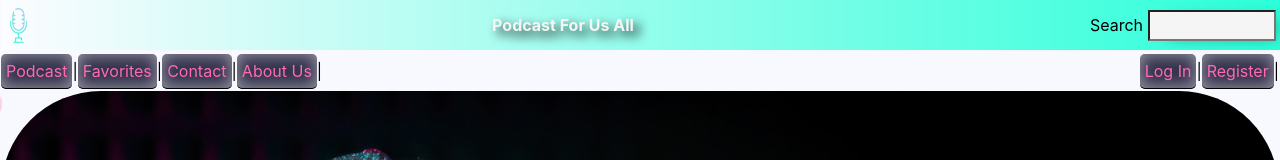
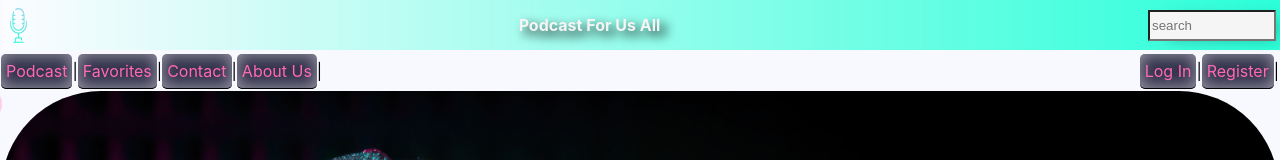
Before and after one commit to Derriel94/podcastTemplete, a React (Vite) app: page / in a window 1280 px wide. Shown: the top 160 px of the page. Built offline with nearby package versions, Linux system fonts and the light colour scheme.

Commit message:
error correction from typescript

```diff
--- a/src/App.tsx
+++ b/src/App.tsx
@@ -1,17 +1,13 @@
 import { useState, useRef } from 'react'
-import reactLogo from './assets/react.svg'
-import banner from './assets/banner.png'
 import { motion } from "framer-motion";
-import Slider from './components/Slider';
-import blobbackground from './assets/blobbackground.png'
+import Slider from './components/Slider.jsx';
 import './App.css'
 
 function App() {
-  const [count, setCount] = useState(0)
-  const [searchbar, setSearchBar] = useState('');
+  const [searchbar, setSearchBar] = useState('search');
   const [displayMobileNav, setDisplayMobileNav] = useState(false);
   const header = useRef();
-  const mobileMenuItems = [];
+  // const mobileMenuItems = [];
 
   const switchMobileNav = () => {
     if (displayMobileNav == false) {
@@ -23,7 +19,7 @@ function App() {
 
   }
 
-  const handleChange = (e) => {
+  const handleChange = (e: React.ChangeEvent<HTMLInputElement>) => {
     setSearchBar(e.target.value);
   }
 
@@ -33,8 +29,8 @@ function App() {
         <img className="logo" onClick={switchMobileNav} height="35px" width="35px" src="./logo.png" />
         <div className="announcementbar">Podcast For Us All</div>
         <div style={{display: "flex", alignItems: "center"}}>
-          <div style={{paddingRight: "5px"}}>Search</div>
-          <input style={{marginRight: "5px"}} className="searchbar"onChange={(e)=>handleChange(e)}/>
+          <div style={{paddingRight: "5px"}}></div>
+          <input style={{marginRight: "5px"}} placeholder={searchbar} className="searchbar"onChange={(e)=>handleChange(e)}/>
         </div>
       </div>
         <motion.div
```
